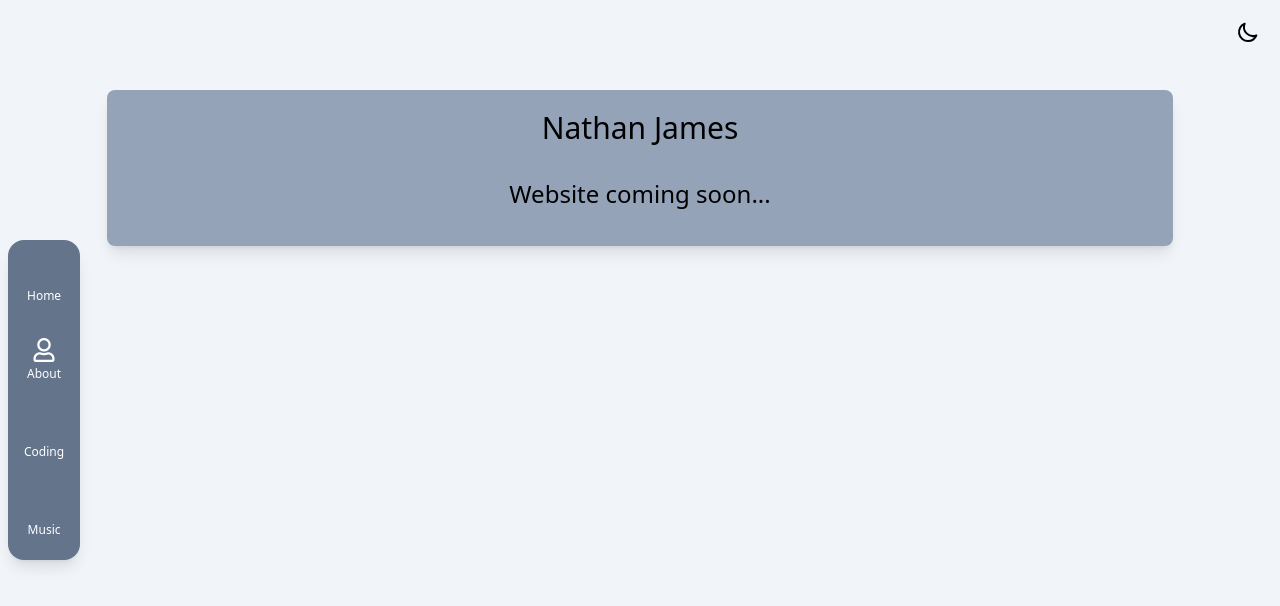
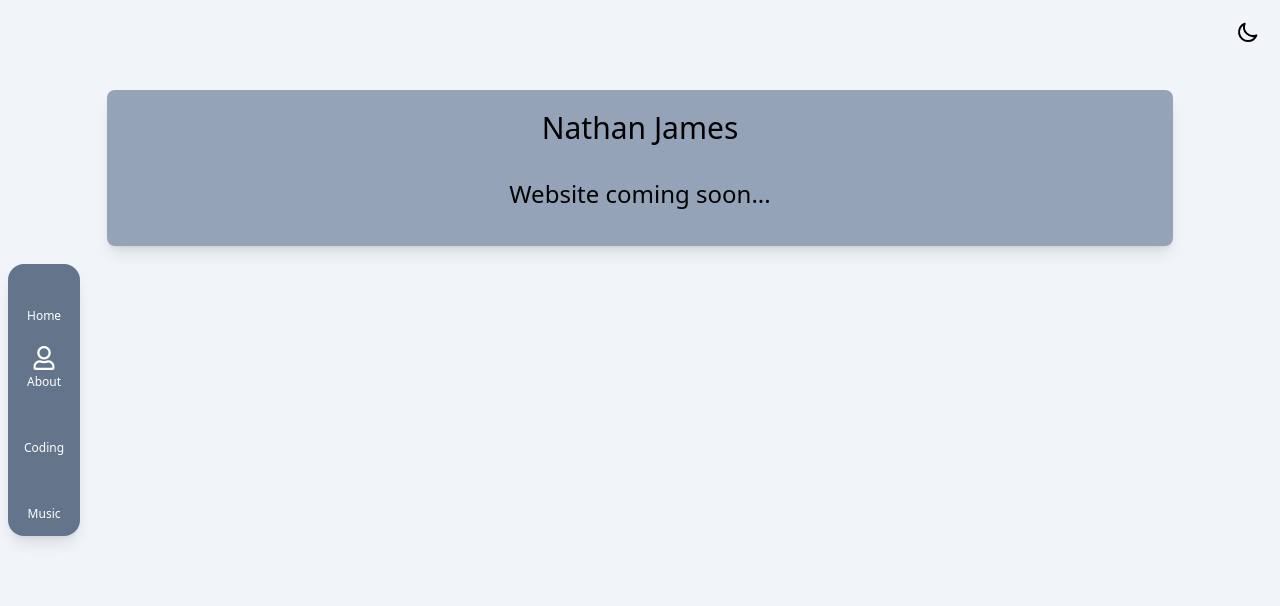
Before and after one commit to Nathanjms/nj-vue, a Vue app: page / in a window 1280 px wide. Shown: the top 606 px of the page. Built offline with nearby package versions, Linux system fonts and the light colour scheme.

Commit message:
Shrink navbar a bit on sm screens

```diff
--- a/src/components/NavItem.vue
+++ b/src/components/NavItem.vue
@@ -9,9 +9,9 @@ defineProps(['name', 'link', 'icon']);
                 group-hover:text-purple-400  dark:group-hover:text-purple-700
                 border-b-2 border-transparent
         ">
-            <span class="block px-1 pt-1 pb-2">
-                <i :class="icon" class="text-2xl pt-1 mb-1 block`"></i>
-                <span class="block text-xs pb-1">{{ name }}</span>
+            <span class="block px-1 py-1">
+                <i :class="icon" class="text-2xl mb-1 block`"></i>
+                <span class="block text-xs">{{ name }}</span>
                 <span class="block w-1 mx-auto h-1 group-hover:bg-purple-500 rounded-full"></span>
             </span>
         </a>
```
